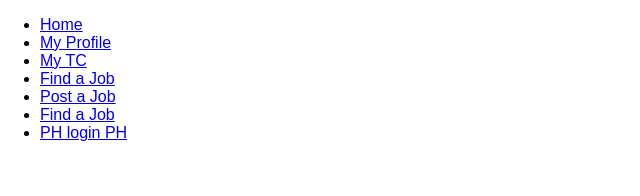
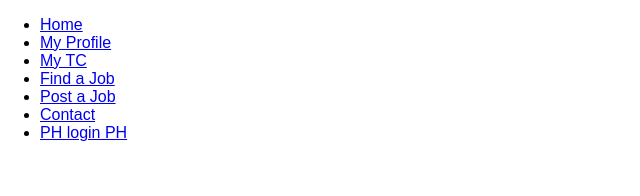
Before and after one commit to Tour-Collective-Devs/frontend-jobsite, a React (Create React App) app: page / in a window 1280 px wide. Shown: the top 196 px of the page, without its empty margins (0-640 px from the left). Built offline with nearby package versions, Linux system fonts and the light colour scheme.

Commit message:
changed name of contact link

```diff
--- a/src/nav/NavBar.js
+++ b/src/nav/NavBar.js
@@ -31,7 +31,7 @@ class NavBar extends Component {
                         <Link to="/post-job">Post a Job</Link>
                     </li>
                     <li>
-                        <Link to="/contact">Find a Job</Link>
+                        <Link to="/contact">Contact</Link>
                     </li>
                     <li>
                         <Link to="/login">PH login PH</Link>
```
